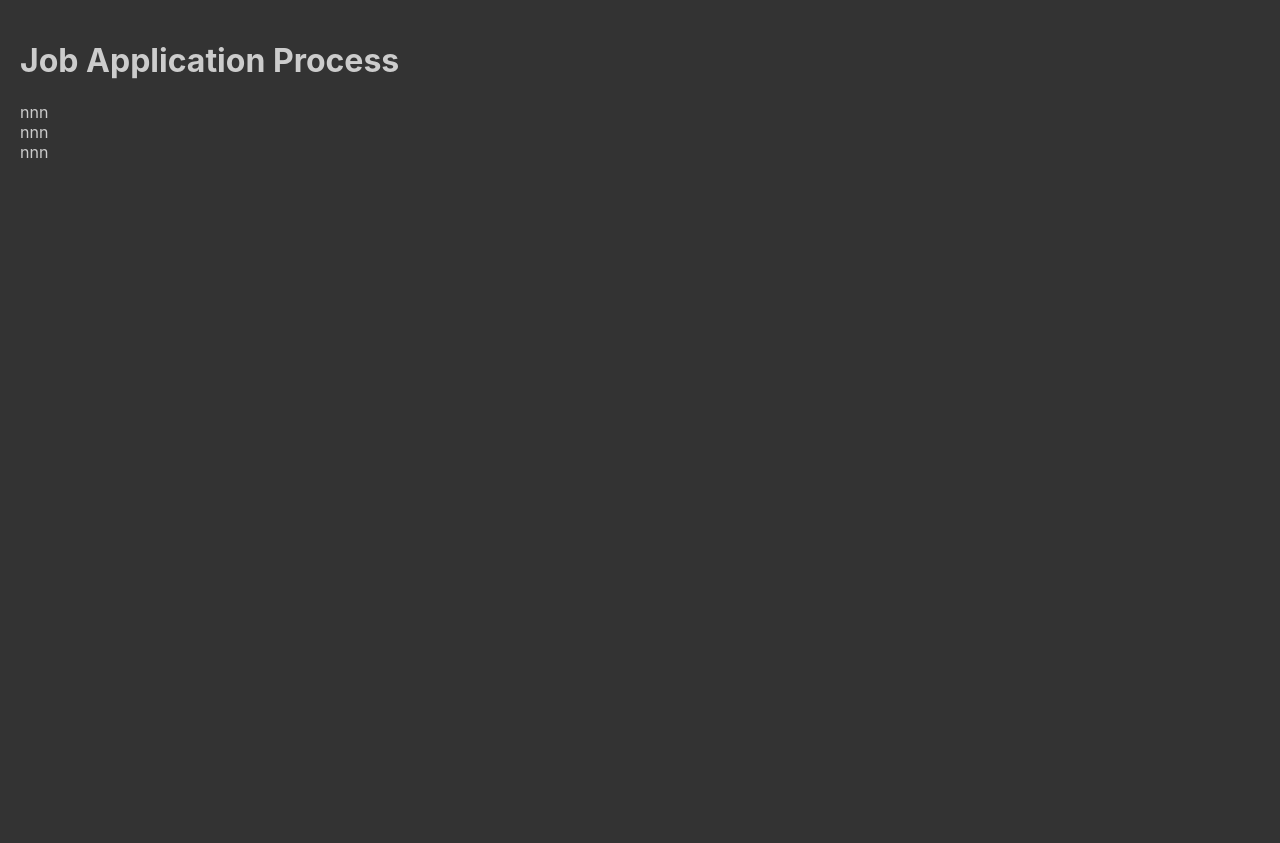
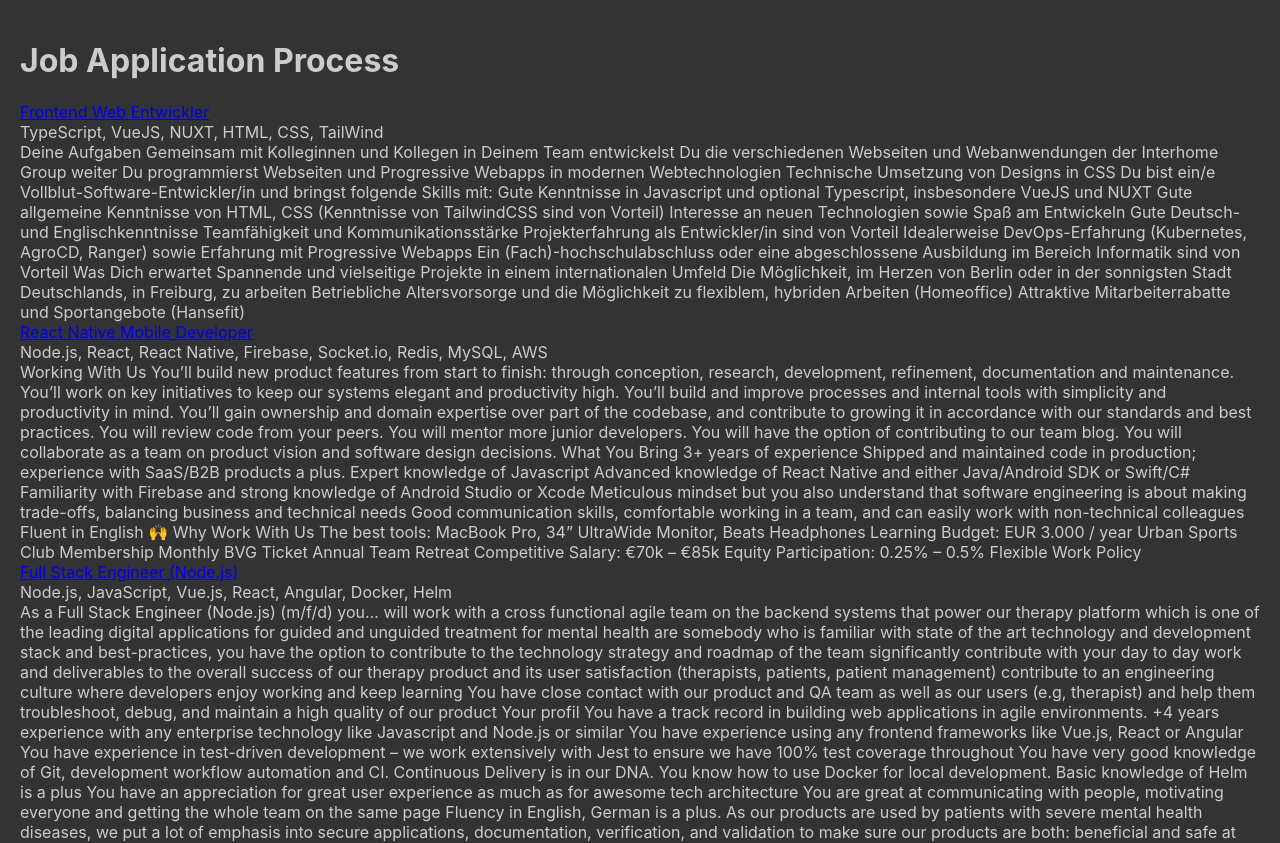
Before and after one commit to edwardtanguay/live-coding-react-state-event-handlers, a React (Vite) app: page / in a window 1280 px wide. Shown: the top 843 px of the page. Before the commit the page ends 800 px from the top, so only its background shows below. Built offline with nearby package versions, Linux system fonts and the light colour scheme.

Commit message:
basic elements with link

```diff
--- a/src/App.jsx
+++ b/src/App.jsx
@@ -7,7 +7,15 @@
 			<h1>Job Application Process</h1>
 			<div className="jobs">
 				{jobs.map((job, index) => {
-					return <div className="job">nnn</div>;
+					return (
+						<div key={index} className="job">
+							<div className="position">
+								<a href={job.url}>{job.position}</a>
+							</div>
+							<div className="skills">{job.skills}</div>
+							<div className="bulkText">{job.bulkText}</div>
+						</div>
+					);
 				})}
 			</div>
 		</div>
```
